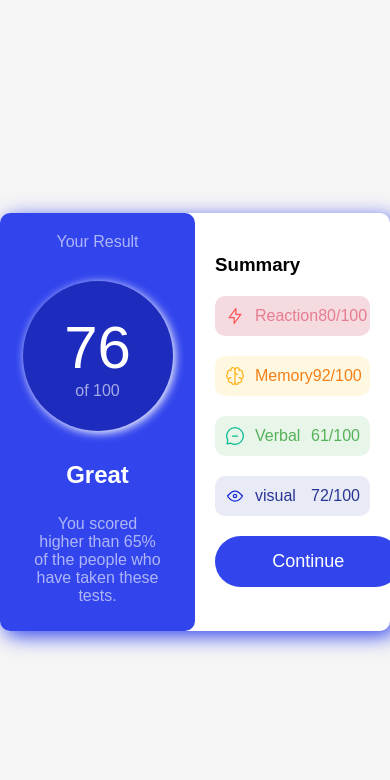
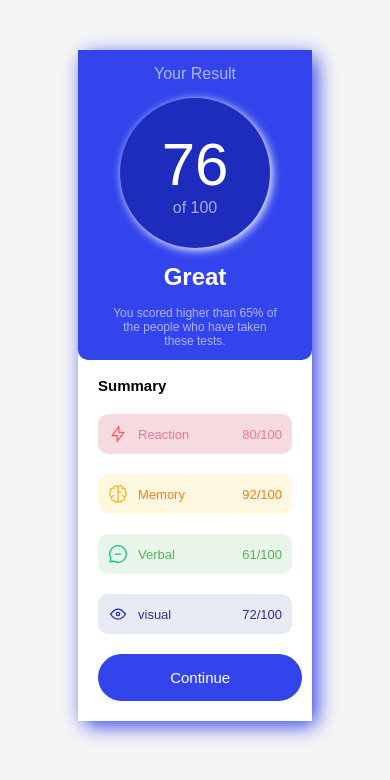
Before and after one commit to KummaraHariBabu/Results-Summary, a plain HTML site: page index.html in a window 390 px wide. Drawn offline with Linux system fonts and the light colour scheme.

Commit message:
create responsive for mobile

```diff
--- a/index.html
+++ b/index.html
@@ -139,6 +139,61 @@
     .sub-subjectcard>div>svg{
       margin:0 10px 0 0;
     }
+    @media only screen and (max-width: 767px) {
+    /* Styles for mobile devices */
+    body {
+      padding: 50px 0;
+      height: auto;
+    }
+    .results-summary {
+      display: grid;
+      place-items: center;
+       background-color: #ffffff;
+       width: 60%;
+       margin: auto;
+    }
+    .result {
+      width: 100%;
+      background-color: rgb(50 69 237);
+      border-radius: 0 0 10px 10px;
+     }
+     .nameHead1 {
+      margin: 15px;
+     }
+     .descText {
+      width: 70%;
+      font-size: 12px;
+      margin:12px auto;
+     }
+     .score{
+      margin: 0px auto;
+     }
+     .scoreData {
+      font-size: 60px;
+     }
+    #resultcard  {
+      background-color: white;
+      border-radius: 0;
+    }
+    .subject {
+      font-size: 13px;
+    }
+    .nameHead {
+      font-size: 15px;
+     }
+    .btn{
+      padding: 0 30px 0 0;
+    }
+    .btn button {
+      font-size: 15px;
+      padding: 15px 44%;
+
+    }
+    .sub-subjectcard>div>svg{
+      margin:0 10px 0 0;
+    }
+    }
+
   </style>
 </head>
 <body>
```
